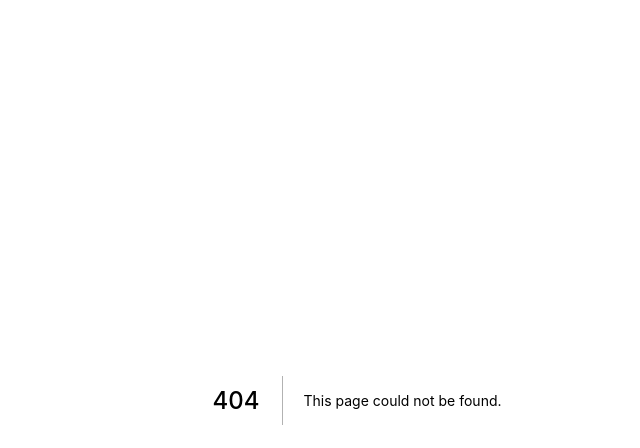
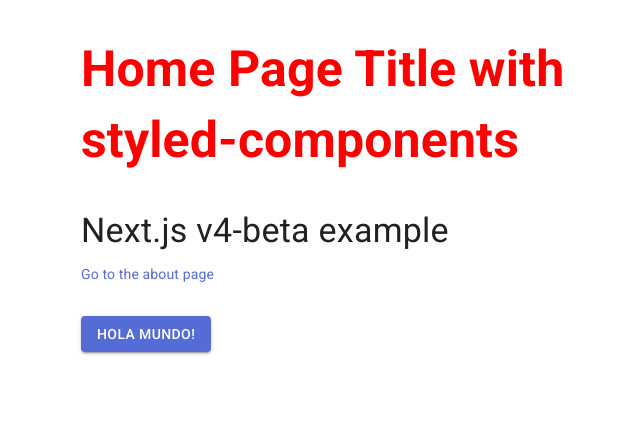
Before and after one commit to pablog12/nextjs-blog, a Next.js app: page /home in a window 1280 px wide. Before the commit this address had no page. Shown: the top 448 px of the page, without its empty margins (283-923 px from the left). Built offline with nearby package versions, Linux system fonts and the light colour scheme.

Commit message:
Added Material UI

```diff
--- a/src/pages/_app.tsx
+++ b/src/pages/_app.tsx
@@ -1,73 +1,42 @@
-import PropTypes from 'prop-types';
-import { createGlobalStyle, ThemeProvider } from 'styled-components';
-import type { AppProps /*, AppContext */ } from 'next/app';
+import App from 'next/app';
+import Head from 'next/head';
 import store from '../state/store';
 import { Provider } from 'react-redux';
+import { ThemeProvider } from '@material-ui/styles';
+import CssBaseline from '@material-ui/core/CssBaseline';
+import theme from '../theme';
 
-const GlobalStyle = createGlobalStyle`
-  html,
-  body {
-    padding: 0;
-    margin: 0;
-    font-family: -apple-system, BlinkMacSystemFont, Segoe UI, Roboto, Oxygen,
-      Ubuntu, Cantarell, Fira Sans, Droid Sans, Helvetica Neue, sans-serif;
-    line-height: 1.6;
-    font-size: 18px;
+class MyApp extends App {
+    componentDidMount() {
+        // Remove the server-side injected CSS.
+        const jssStyles = document.querySelector('#jss-server-side');
+        if (jssStyles) {
+            jssStyles.parentNode.removeChild(jssStyles);
+        }
     }
 
-  * {
-    box-sizing: border-box;
-  }
+    render() {
+        const { Component, pageProps } = this.props;
 
-  a {
-    color: #0070f3;
-    text-decoration: none;
-  }
-
-  a:hover {
-    text-decoration: underline;
-  }
-
-  img {
-    max-width: 100%;
-    display: block;
-  }
-`;
-
-const theme = {
-    colors: {
-        primary: '#0070f3'
-    }
-};
-
-// Only uncomment this method if you have blocking data requirements for
-// every single page in your application. This disables the ability to
-// perform automatic static optimization, causing every page in your app to
-// be server-side rendered.
-//
-// MyApp.getInitialProps = async (appContext: AppContext) => {
-//   // calls page's `getInitialProps` and fills `appProps.pageProps`
-//   const appProps = await App.getInitialProps(appContext);
-
-//   return { ...appProps }
-// }
-
-function App({ Component, pageProps }: AppProps) {
         return (
             <>
+                <Head>
+                    <title>My page</title>
+                    <meta
+                        name="viewport"
+                        content="minimum-scale=1, initial-scale=1, width=device-width, shrink-to-fit=no"
+                    />
+                </Head>
                 <Provider store={store}>
-                <GlobalStyle />
                     <ThemeProvider theme={theme}>
+                        {/* CssBaseline kickstart an elegant, consistent, and simple baseline to build upon. */}
+                        <CssBaseline />
                         <Component {...pageProps} />
                     </ThemeProvider>
                 </Provider>
             </>
         );
     }
+}
 
-App.propTypes = {
-    Component: PropTypes.func,
-    pageProps: PropTypes.object
-};
-
-export default App;
+export default MyApp;
--- a/src/pages/_document.tsx
+++ b/src/pages/_document.tsx
@@ -1,15 +1,21 @@
-import Document from 'next/document';
+import Document, { Html, Head, Main, NextScript } from 'next/document';
 import { ServerStyleSheet } from 'styled-components';
+import { ServerStyleSheets } from '@material-ui/core/styles';
+import theme from '../theme';
 
 export default class MyDocument extends Document {
     static async getInitialProps(ctx) {
-        const sheet = new ServerStyleSheet();
+        const styledComponentsSheet = new ServerStyleSheet();
+        const materialSheets = new ServerStyleSheets();
         const originalRenderPage = ctx.renderPage;
 
         try {
             ctx.renderPage = () =>
                 originalRenderPage({
-                    enhanceApp: (App) => (props) => sheet.collectStyles(<App {...props} />)
+                    enhanceApp: (App) => (props) =>
+                        styledComponentsSheet.collectStyles(
+                            materialSheets.collect(<App {...props} />)
+                        )
                 });
 
             const initialProps = await Document.getInitialProps(ctx);
@@ -18,12 +24,33 @@
                 styles: (
                     <>
                         {initialProps.styles}
-                        {sheet.getStyleElement()}
+                        {materialSheets.getStyleElement()}
+                        {styledComponentsSheet.getStyleElement()}
                     </>
                 )
             };
         } finally {
-            sheet.seal();
+            styledComponentsSheet.seal();
         }
     }
+
+    render() {
+        return (
+            <Html lang="en" dir="ltr">
+                <Head>
+                    <meta charSet="utf-8" />
+                    {/* PWA primary color */}
+                    <meta name="theme-color" content={theme.palette.primary.main} />
+                    <link
+                        rel="stylesheet"
+                        href="https://fonts.googleapis.com/css?family=Roboto:300,400,500,700&display=swap"
+                    />
+                </Head>
+                <body>
+                    <Main />
+                    <NextScript />
+                </body>
+            </Html>
+        );
+    }
 }
--- /dev/null
+++ b/src/pages/home.tsx
@@ -0,0 +1,29 @@
+import React from 'react';
+import Container from '@material-ui/core/Container';
+import Typography from '@material-ui/core/Typography';
+import Box from '@material-ui/core/Box';
+import MuiLink from '@material-ui/core/Link';
+import styled from 'styled-components';
+import Button from '@material-ui/core/Button';
+
+const Title = styled.h1`
+    color: red;
+    font-size: 50px;
+`;
+
+export default function Index() {
+    return (
+        <Container maxWidth="sm">
+            <Title>Home Page Title with styled-components</Title>
+            <Box my={4}>
+                <Typography variant="h4" component="h1" gutterBottom>
+                    Next.js v4-beta example
+                </Typography>
+                <MuiLink href="/about">Go to the about page</MuiLink>
+            </Box>
+            <Button variant="contained" color="primary">
+                Hola Mundo!
+            </Button>
+        </Container>
+    );
+}
--- /dev/null
+++ b/src/theme.ts
@@ -0,0 +1,22 @@
+import { createMuiTheme } from '@material-ui/core/styles';
+import { red } from '@material-ui/core/colors';
+
+// Create a theme instance.
+const theme = createMuiTheme({
+    palette: {
+        primary: {
+            main: '#556cd6'
+        },
+        secondary: {
+            main: '#19857b'
+        },
+        error: {
+            main: red.A400
+        },
+        background: {
+            default: '#fff'
+        }
+    }
+});
+
+export default theme;
```
Lines whose indentation alone changed are shown as unchanged.
